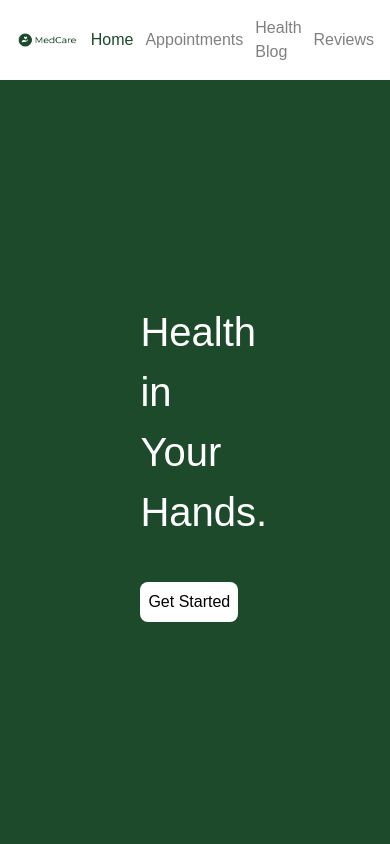
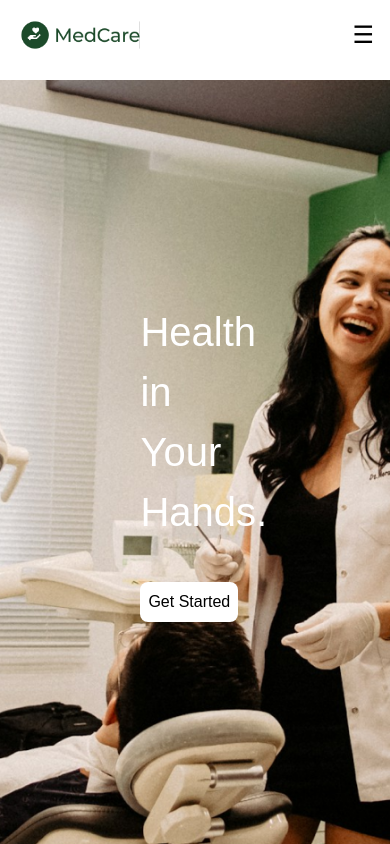
Before and after one commit to Sanju1801/medcareProject, a Next.js app: page / in a window 390 px wide. Built offline with nearby package versions, Linux system fonts and the light colour scheme.

Commit message:
Fixed header component

```diff
--- a/app/components/Header.js
+++ b/app/components/Header.js
@@ -1,38 +1,97 @@
 'use client'
-import Image from 'next/image'
-import { usePathname } from 'next/navigation'
-import Link from 'next/link'
+import { useState } from 'react';
+import Image from 'next/image';
+import { usePathname } from 'next/navigation';
+import Link from 'next/link';
+import styles from '../styles/header.module.css';
 
 export default function Header() {
-    const pathname = usePathname()
+    const pathname = usePathname();
+    const [menuOpen, setMenuOpen] = useState(false);
 
     return (
-        <header>
-            <nav>
-                <ul id='nav-links'>
-                    <li id='logo'><Image alt="logo" src="/Logo.png" width={130} height={40} /></li>
-                    <li className={pathname === '/' ? 'active' : ''}>
+        <header className={styles.header}>
+            <nav className={styles.nav}>
+                <div className={styles.leftContainer} >
+                    {/* Logo */}
+                    <div className={styles.logo}>
+                        <Image alt="logo" src="/Logo.png" width={130} height={40} />
+                    </div>
+
+                    {/* Navigation Links */}
+                    <ul className={`${styles.navLinks} ${menuOpen ? styles.active : ''}`}>
+                        <li className={pathname === '/' ? styles.active : ''}>
                             <Link href="/">Home</Link>
                         </li>
-                    <li className={pathname === '/appointments' ? 'active' : ''}>
+                        <li className={pathname === '/appointments' ? styles.active : ''}>
                             <Link href="/appointments">Appointments</Link>
                         </li>
-                    <li className={pathname === '/blog' ? 'active' : ''}>
+                        <li className={pathname === '/blog' ? styles.active : ''}>
                             <Link href="/blog">Health Blog</Link>
                         </li>
-                    <li className={pathname === '/reviews' ? 'active' : ''}>
+                        <li className={pathname === '/reviews' ? styles.active : ''}>
                             <Link href="/booking">Reviews</Link>
                         </li>
                     </ul>
-                <div id="nav-btns">
+                </div>
+
+                {/* Hamburger Icon for Mobile */}
+                <div className={styles.menuIcon} onClick={() => setMenuOpen(!menuOpen)}>
+                    ☰
+                </div>
+
+                {/* Buttons */}
+                <div className={styles.navBtns}>
                     <Link href="/login">
-                        <button id='login-btn'>Login</button>
+                        <button className={`${styles.btn} ${styles.loginBtn}`}>Login</button>
                     </Link>
                     <Link href="/signup">
-                        <button id='register-btn'>Register</button>
+                        <button className={`${styles.btn} ${styles.registerBtn}`}>Register</button>
                     </Link>
                 </div>
             </nav>
         </header>
-    )
+    );
 }
+
+
+
+// 'use client'
+// import Image from 'next/image'
+// import { usePathname } from 'next/navigation'
+// import Link from 'next/link'
+// // import styles from '../styles/header.module.css';
+
+// export default function Header() {
+//     const pathname = usePathname()
+
+//     return (
+//         <header>
+//             <nav>
+//                 <ul id='nav-links'>
+//                     <li id='logo'><Image alt="logo" src="/Logo.png" width={130} height={40} /></li>
+//                     <li className={pathname === '/' ? 'active' : ''}>
+//                         <Link href="/">Home</Link>
+//                     </li>
+//                     <li className={pathname === '/appointments' ? 'active' : ''}>
+//                         <Link href="/appointments">Appointments</Link>
+//                     </li>
+//                     <li className={pathname === '/blog' ? 'active' : ''}>
+//                         <Link href="/blog">Health Blog</Link>
+//                     </li>
+//                     <li className={pathname === '/reviews' ? 'active' : ''}>
+//                         <Link href="/booking">Reviews</Link>
+//                     </li>
+//                 </ul>
+//                 <div id="nav-btns">
+//                     <Link href="/login">
+//                         <button id='login-btn'>Login</button>
+//                     </Link>
+//                     <Link href="/signup">
+//                         <button id='register-btn'>Register</button>
+//                     </Link>
+//                 </div>
+//             </nav>
+//         </header>
+//     )
+// }
--- a/app/globals.css
+++ b/app/globals.css
@@ -28,66 +28,6 @@
 body {
   font-family: Arial, sans-serif;
   font-weight: 200;
-}
-
-/*header-------------------------------*/
-nav {
-  display: flex;
-  justify-content: space-between;
-  align-items: center;
-  padding: 24px 50px;
-}
-
-#nav-links {
-  display: flex;
-  align-items: center;
-  gap: 40px;
-  list-style: none;
-}
-
-#nav-links li {
-  cursor: pointer;
-  color: gray;
-  font-weight: 200;
-}
-
-#nav-links li.active {
-  color: #1C4A2A;
-}
-
-#nav-links li a {
-  text-decoration: none;
-  color: inherit;
-}
-
-#logo {
-  display: flex;
-  align-items: center;
-}
-
-#nav-btns {
-  display: flex;
-  gap: 8px;
-}
-#nav-btns a {
-  text-decoration: none;
-}
-#login-btn, #register-btn {
-  border-radius: 8px;
-  margin: 0 8px;
-  padding: 5px 20px;
-  font-weight: 200;
-}
-#register-btn {
-  background-color: #1C4A2A;
-  color: white;
-}
-#login-btn {
-  border: 1px solid gray;
-}
-
-header {
-  height: 80px;
 }
 
 /*home page---------------------------*/
@@ -299,7 +239,8 @@ header {
 
 /* Responsive styling for small screens */
 @media (max-width: 768px) {
-  .main-container, .booking-container{
+  /*
+  .main-container{
     background-image: none;
     background-color: #1C4A2A;
   }
@@ -316,8 +257,12 @@ header {
   }
   #nav-btns {
     display: none;
+  } */
+
+  .booking-container{
+    background-image: none;
+    background-color: #1C4A2A;
   }
-
   .title-container {
     margin: 0 auto;
   }
--- /dev/null
+++ b/app/styles/header.module.css
@@ -0,0 +1,138 @@
+/* Header */
+.header {
+  height: 80px;
+  width: 100%;
+  background: white;
+  padding: 24px 50px;
+}
+
+
+.leftContainer {
+  display: flex;
+  align-items: center;
+  justify-content: center;
+  gap: 30px;
+}
+
+.nav {
+  display: flex;
+  justify-content: space-between;
+  align-items: center;
+  width: 100%;
+}
+
+/* Navigation Links */
+.navLinks {
+  display: flex;
+  align-items: center;
+  gap: 30px;
+  list-style: none;
+  margin-left: 10px;
+}
+
+.navLinks li {
+  cursor: pointer;
+  color: gray;
+  font-weight: 200;
+}
+
+.navLinks li.active {
+  color: #1C4A2A;
+}
+
+.navLinks li a {
+  text-decoration: none;
+  color: inherit;
+}
+
+.navBtns {
+  display: flex;
+  gap: 8px;
+}
+
+.navBtns a {
+  text-decoration: none;
+}
+
+/* Buttons */
+.btn {
+  border-radius: 8px;
+  margin: 0 8px;
+  padding: 5px 20px;
+  font-weight: 200;
+  cursor: pointer;
+  transition: 0.3s;
+}
+
+/* Register Button */
+.registerBtn {
+  background-color: #1C4A2A;
+  color: white;
+  border: none;
+}
+
+.registerBtn:hover {
+  background-color: #145A32;
+}
+
+/* Login Button */
+.loginBtn {
+  border: 1px solid gray;
+  background: none;
+  color: black;
+}
+
+.loginBtn:hover {
+  background: rgba(0, 0, 0, 0.1);
+}
+
+/* Hamburger Icon */
+.menuIcon {
+  display: none;
+  font-size: 24px;
+  cursor: pointer;
+}
+
+/* Mobile Navigation */
+@media (max-width: 768px) {
+  .header {
+      padding: 16px;
+  }
+
+  .nav {
+      flex-direction: row;
+      justify-content: space-between;
+  }
+
+  .menuIcon {
+      display: block;
+  }
+
+  .navLinks {
+      display: none;
+      flex-direction: column;
+      gap: 12px;
+      align-items: center;
+      background: white;
+      position: absolute;
+      top: 80px;
+      left: 0;
+      width: 100%;
+      box-shadow: 0px 4px 10px rgba(0, 0, 0, 0.1);
+      padding: 20px 0;
+  }
+
+  .navLinks.active {
+      display: flex;
+  }
+
+  .navBtns {
+      display: none;
+  }
+
+  /* Mobile-Specific Styling */
+  .booking-container {
+      background-image: none;
+      background-color: #1C4A2A;
+  }
+}
```
Also changed, not shown: public/Appointment-booking.png, public/Home_page.png. Lines whose indentation alone changed are shown as unchanged.
